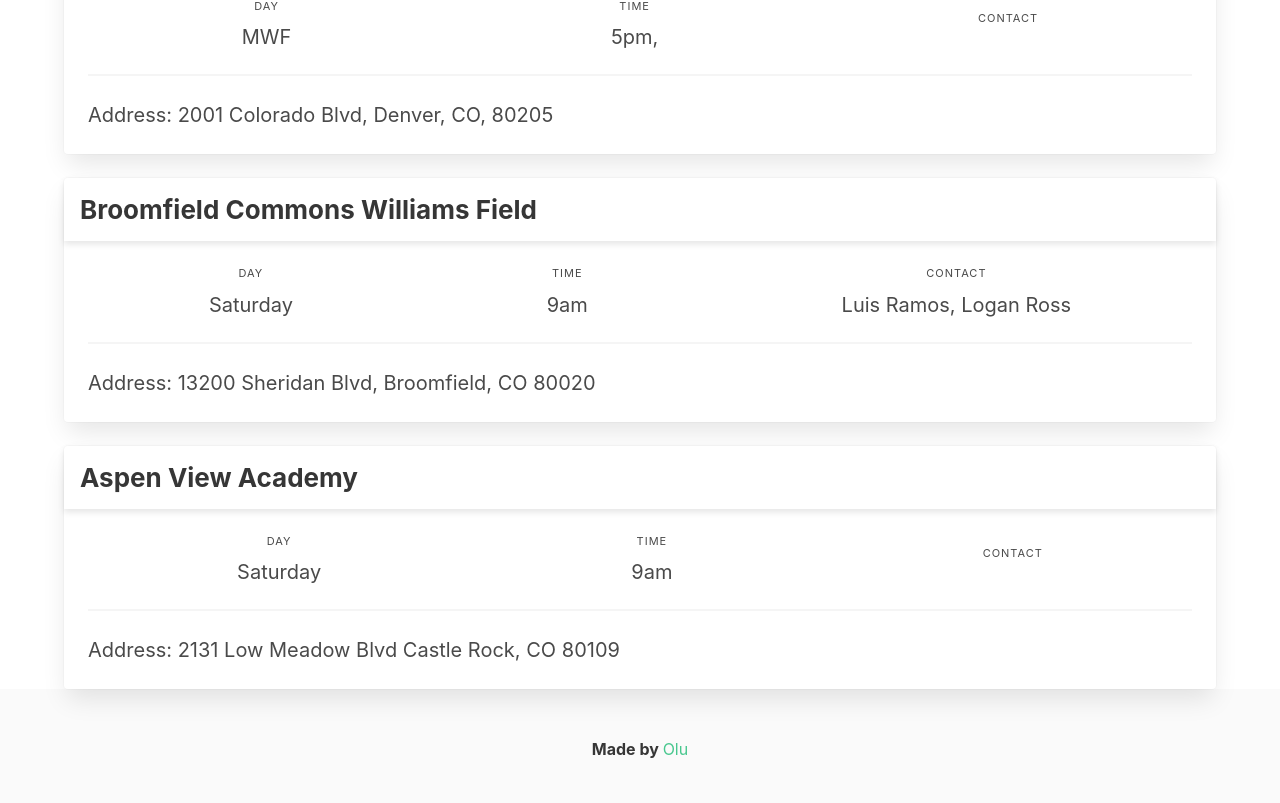
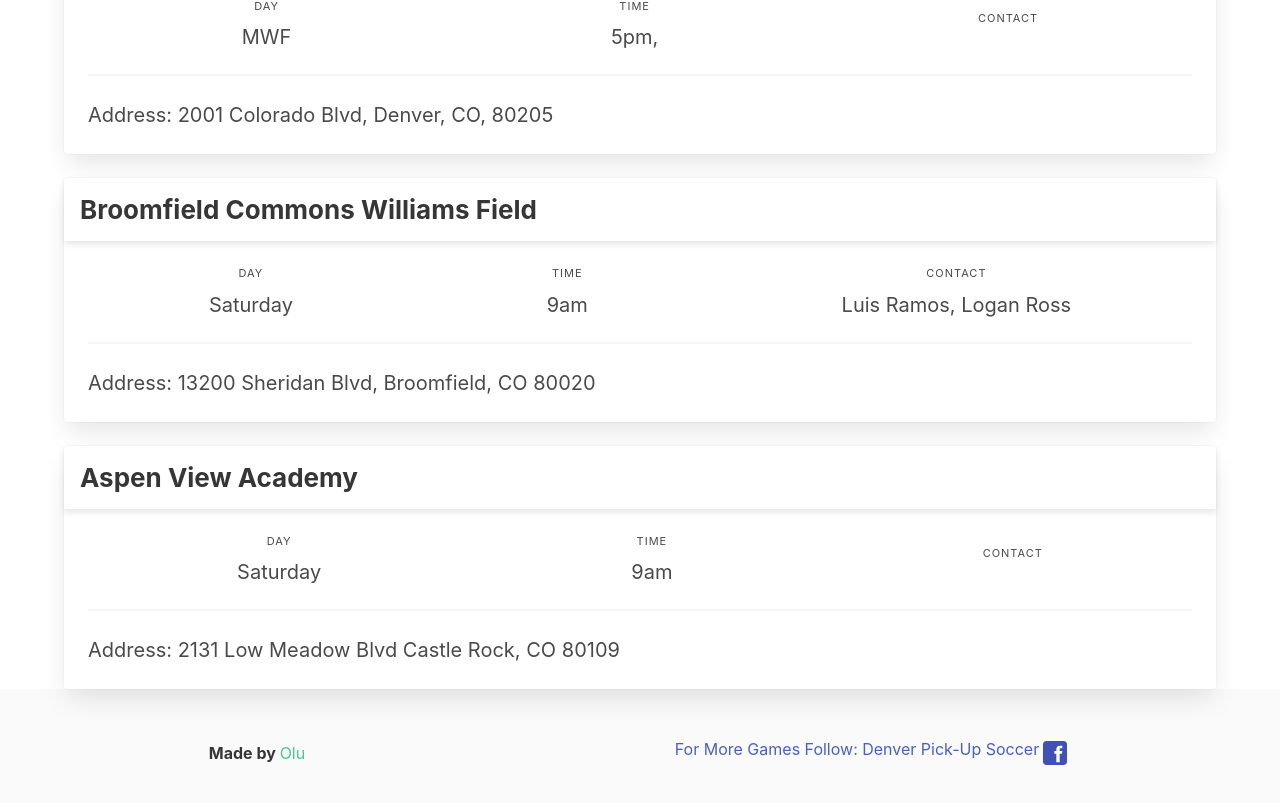
Before and after one commit to weirdestnerd/denverpickupsoccer, a React (Create React App) app: page / in a window 1280 px wide. Shown: the part 4777-5580 px from the top of the page. Built offline with nearby package versions, Linux system fonts and the light colour scheme.

Commit message:
Added style to footer to accomodate fb group link

```diff
--- a/src/App.js
+++ b/src/App.js
@@ -1,4 +1,5 @@
-import Logo from './logo.png'
+import Logo from './logo.png';
+import fb from './fb_icon.svg';
 
 const Navbar = () => {
   return <nav className="navbar" role="navigation" aria-label="main navigation">
@@ -62,14 +63,20 @@ const PickupCard = ({ field, day, time, address, contact }) => {
 }
 
 const Footer = () => {
-    return <footer className='footer'>
-        <div className='has-text-centered'>
+    return <footer className='footer level'>
+        <div className='level-item has-text-centered'>
             <p>
                 <strong>Made by </strong>
                 <a href='https://linkedin.com/in/oludavid' target='_blank' rel="noopener noreferrer nofollow">
                     <span className='has-text-success'>Olu</span>
                 </a>
             </p>
+        </div>
+        <div className='level-item has-text-centered'>
+            <a href="https://www.facebook.com/groups/denverpickupsoccer/?__cft__[0]=AZV9jHuReRSAM-1Lkx50LDVO_vG2l3k4ietNdFSJGJEmQDOV6U3uSZRlmobsUQjOCaFj9_BjxbtXM1K734fDT5Us8DyZcjgJ1U3c17g8q2lIkvT2qyTjvW1K7Vx-ecMPk2kfttwQQiG3W_qYIRz7i_LXD5Lb9Z5pqWFbktUGjmA7o_2hCXHrYW3ThbmWv_IkOOA&amp;__tn__=-UC%2CP-R">
+                For More Games Follow: Denver Pick-Up Soccer
+                <img className="svg_icon" src={fb} alt='Facbook Icon' />
+            </a>
         </div>
     </footer>
 }
--- a/src/index.css
+++ b/src/index.css
@@ -24,3 +24,7 @@ code {
   flex-grow: 1;
   flex-direction: column;
 }
+
+.svg_icon {
+  height:2em;
+}
```
Also changed, not shown: src/fb_icon.svg (added).
